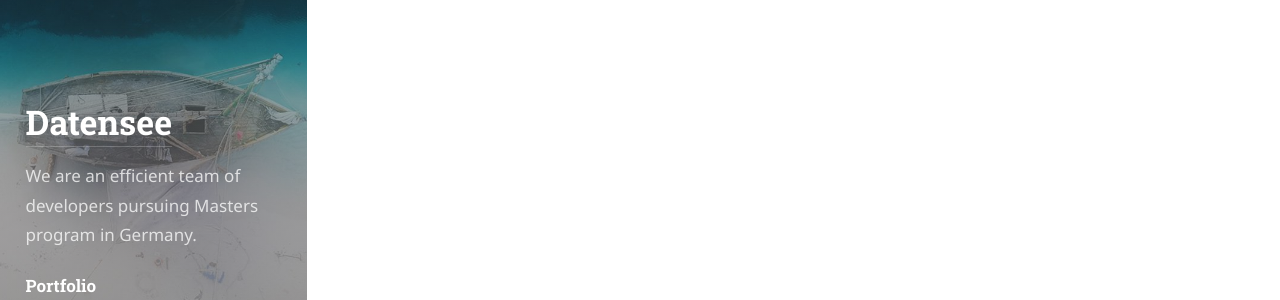
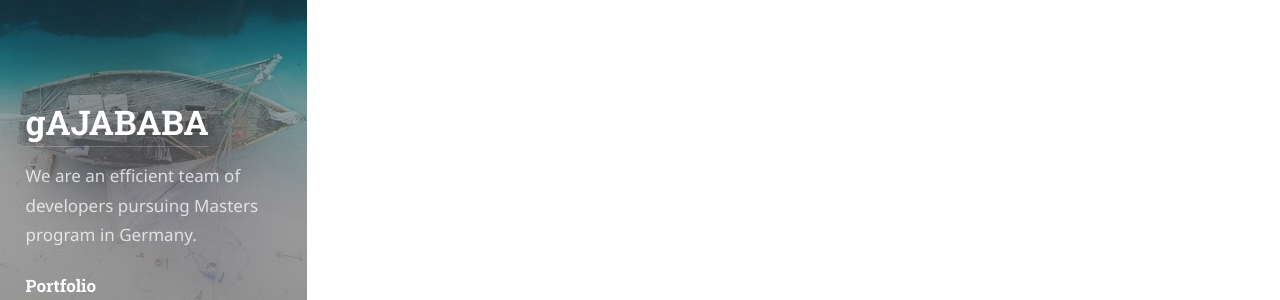
Before and after one commit to datensee/datensee.github.io, a Jekyll site: the page built from index.html, in a window 1280 px wide. Shown: the part 374-674 px from the top of the page. Built offline with Jekyll 4.4.1, drawn with Linux system fonts in a browser that asks for light colours; some web fonts are replaced; the list of posts is cut into pages by our own code.

Commit message:
NAMECHANGED

```diff
--- a/_config.yml
+++ b/_config.yml
@@ -22,7 +22,7 @@ baseurl:               ''
 lang:                  en
 
 # The title of your blog. Used in the sidebar and the browser tab.
-title:                 Datensee
+title:                 gAJABABA
 
 # A short description (~150 chars) of the page used for the meta description tag.
 # Can use markdown, but no more than one paragraph (enforced by `>`)
```
